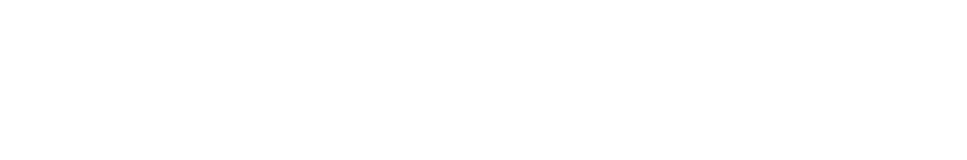
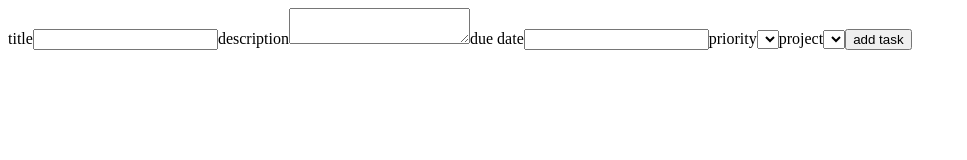
Before and after one commit to ils01/todo-list-vanilla-js, a website built with webpack: page dist/index.html in a window 1280 px wide. Shown: the whole page, without its empty margins (0-967 px from the left). Built offline with nearby package versions, Linux system fonts and the light colour scheme.

Commit message:
display todo-list and todo-input

```diff
--- a/src/TodoManager.js
+++ b/src/TodoManager.js
@@ -21,9 +21,9 @@ export default class TodoManager {
       return this.todos.filter((todo) => todo.displayed === true);
     }
 
-    return this.todos.filter((todo) => {
-      return todo.displayed === true && todo.project === projectName;
-    });
+    return this.todos.filter(
+      (todo) => todo.displayed === true && todo.project === projectName
+    );
   }
 
   addTodo(
@@ -115,7 +115,7 @@ export default class TodoManager {
 
   removeDuplicatesFromProject(projectName) {
     if (!projectName) {
-      for (let projectN in Object.keys(this.projects)) {
+      for (const projectN in Object.keys(this.projects)) {
         if (Object.hasOwn(this.projects, projectN)) {
           this.projects[projectN] = [...new Set(this.projects[projectN])];
         }
--- /dev/null
+++ b/src/createHTMLElement.js
@@ -0,0 +1,17 @@
+export default function createHTMLElement(
+  type,
+  classList = [],
+  attrs = {},
+  text = ""
+) {
+  const elt = document.createElement(type);
+  classList.forEach((className) => {
+    elt.classList.add(className);
+  });
+  elt.textContent = text;
+
+  for (const attr in attrs) {
+    elt[attr] = attrs[attr];
+  }
+  return elt;
+}
--- a/src/index.js
+++ b/src/index.js
@@ -1,30 +1,125 @@
-import localStorageManager from "./LocalStorageManager";
 import TodoManager from "./TodoManager";
-
-localStorageManager.clear();
+import createHTMLElement from "./createHTMLElement";
 
 const tdm = new TodoManager();
 
-tdm.addTodo("do dishes", "", "", "high");
-tdm.addTodo("do hw", "", "", "high");
-tdm.addTodo("read book", "", "", "low");
+const content = document.getElementById("content");
 
-tdm.addProject("gym");
-tdm.addTodo("get big arms", "", "", "mid");
-tdm.addTodo("get big legs", "", "", "mid");
+const taskContainer = document.createElement("div");
+taskContainer.classList.add("task-container");
 
-tdm.addTodoToTheProject(3, "gym");
-tdm.addTodoToTheProject(3, "gym");
-tdm.addTodoToTheProject(4, "gym");
+function renderTodos(projectName) {
+  taskContainer.innerHTML = "";
+  const todos = tdm.getTodos(projectName);
 
-tdm.addProject("moving");
-tdm.deleteProject("moving");
+  for (const todo of todos) {
+    const todoElt = document.createElement("div");
+    todoElt.textContent = todo.title;
+    taskContainer.append(todoElt);
+  }
+}
 
-tdm.toggleTodoStatus(3);
+function renderInput() {
+  const form = createHTMLElement("form", [], { id: "addTask" });
+  const titleLabel = createHTMLElement(
+    "label",
+    [],
+    {
+      for: "title",
+    },
+    "title"
+  );
+  const titleInput = createHTMLElement("input", [], {
+    type: "text",
+    id: "title",
+    name: "title",
+  });
+  const descriptionLabel = createHTMLElement(
+    "label",
+    [],
+    {
+      for: "description",
+    },
+    "description"
+  );
+  const descriptionInput = createHTMLElement("textarea", [], {
+    id: "decription",
+    name: "decription",
+  });
+  const dueDateLabel = createHTMLElement(
+    "label",
+    [],
+    {
+      for: "dueDate",
+    },
+    "due date"
+  );
+  const dueDateInput = createHTMLElement("input", [], {
+    type: "text",
+    id: "dueDate",
+    name: "dueDate",
+  });
+  const priorityLabel = createHTMLElement(
+    "label",
+    [],
+    {
+      for: "priority",
+    },
+    "priority"
+  );
+  const priorityInput = createHTMLElement("select", [], {
+    id: "priority",
+    name: "priority",
+  });
+  const projectLabel = createHTMLElement(
+    "label",
+    [],
+    {
+      for: "project",
+    },
+    "project"
+  );
+  const projectInput = createHTMLElement("select", [], {
+    id: "project",
+    name: "project",
+  });
+  const submitBtn = createHTMLElement(
+    "button",
+    ["submit-btn"],
+    { type: "submit" },
+    "add task"
+  );
 
-tdm.removeDuplicatesFromProject();
+  form.append(
+    titleLabel,
+    titleInput,
+    descriptionLabel,
+    descriptionInput,
+    dueDateLabel,
+    dueDateInput,
+    priorityLabel,
+    priorityInput,
+    projectLabel,
+    projectInput,
+    submitBtn
+  );
 
-// tdm.deleteProject("gym", true);
+  submitBtn.addEventListener("click", (e) => {
+    e.preventDefault();
+    tdm.addTodo(
+      titleInput.value,
+      descriptionInput.value,
+      dueDateInput.value,
+      priorityInput.value,
+      priorityInput.value
+    );
+    renderTodos();
+  });
 
-console.log(tdm.getTodos());
-console.log(tdm.getProjects());
+  return form;
+}
+
+content.append(renderInput());
+content.append(taskContainer);
+
+renderTodos();
```
Also changed, not shown: dist/index.html.
